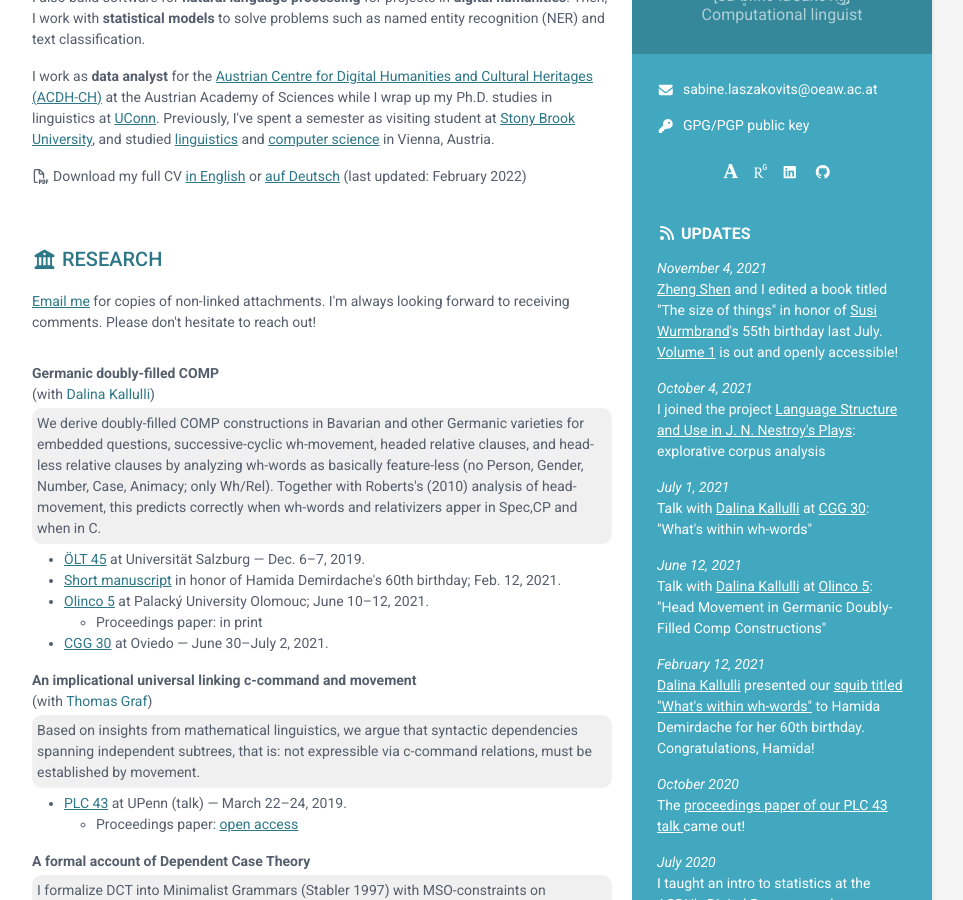
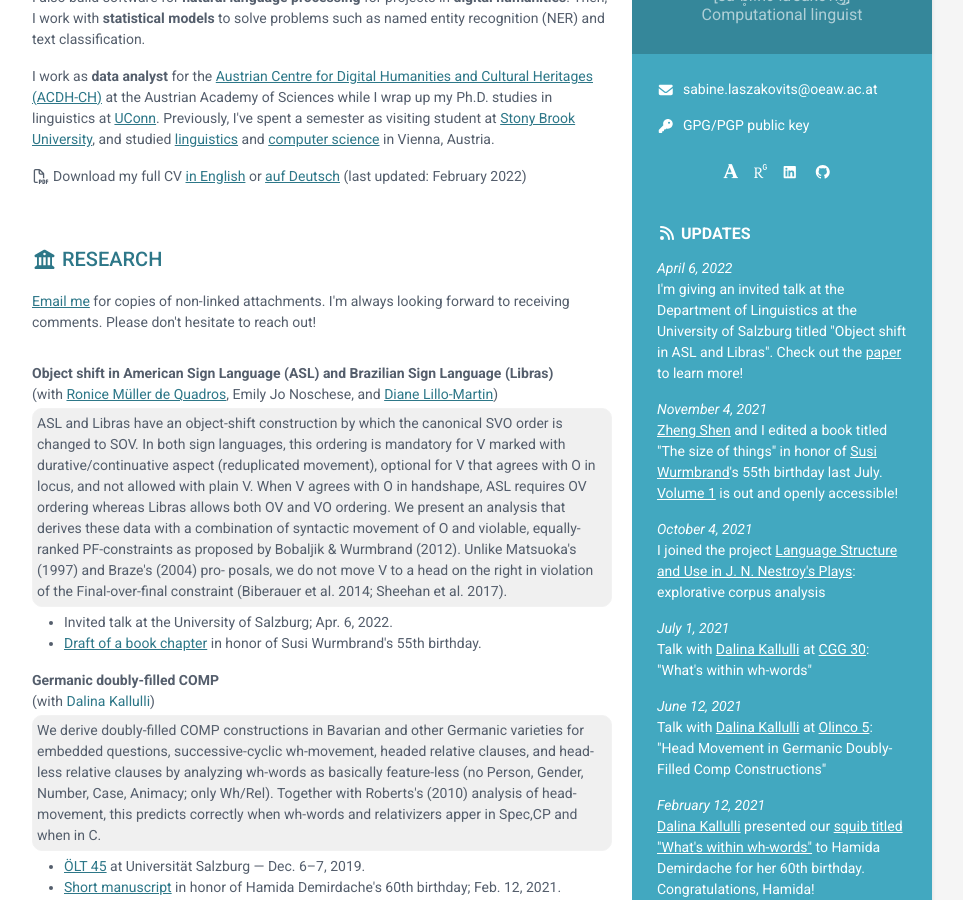
Before and after one commit to laszabine/laszabine.github.io, a Jekyll site: the page built from index.html, in a window 1280 px wide and 900 px high, scrolled down 344 px. Shown: the whole window, without its empty margins (188-1151 px from the left). Built offline with Jekyll 4.4.1, drawn with Linux system fonts in a browser that asks for light colours; nearby versions of some CDN libraries; library files that are not in the unit come from our copies.

Commit message:
added Object shift project info

```diff
--- a/_config.yml
+++ b/_config.yml
@@ -44,3 +44,4 @@ thomasgraf: http://thomasgraf.net/
 yongsukyoo: https://sites.google.com/site/usefulstone/
 zhengshen: https://zheng-shen.github.io/
 susiwurmbrand: http://susiwurmbrand.com/
+rmq: https://orcid.org/0000-0002-5152-8716
--- a/_includes/research.html
+++ b/_includes/research.html
@@ -10,6 +10,39 @@
         Please don't hesitate to reach out!
       </p>
     </div><!--//intro-->
+
+    <div class="item">
+      <span class="title">
+        Object shift in American Sign Language (ASL) and Brazilian Sign Language (Libras)
+      </span>
+      <div span="coauthors">
+        (with
+          <a href="{{site.rmq}}" target="_blank">Ronice M&uuml;ller de Quadros</a>,
+          Emily Jo Noschese,
+          and
+          <a href="{{site.dianelm}}" target="_blank">Diane Lillo-Martin</a>)
+      </div>
+      <div class="abstract">
+        ASL and Libras have an object-shift construction by which the canonical SVO order
+        is changed to SOV. In both sign languages, this ordering is mandatory for V
+        marked with durative/continuative aspect (reduplicated movement), optional for
+        V that agrees with O in locus, and not allowed with plain V. When V agrees with
+        O in handshape, ASL requires OV ordering whereas Libras allows both OV and
+        VO ordering. We present an analysis that derives these data with a combination of
+        syntactic movement of O and violable, equally-ranked PF-constraints as proposed
+        by Bobaljik & Wurmbrand (2012). Unlike Matsuoka's (1997) and Braze's (2004) pro-
+        posals, we do not move V to a head on the right in violation of the Final-over-final
+        constraint (Biberauer et al. 2014; Sheehan et al. 2017).
+      </div>
+      <ul>
+        <li>
+          Invited talk at the University of Salzburg; Apr. 6, 2022.
+        </li>
+        <li>
+          <a href="downloads/laszakovits-etal-2022-objectshift.pdf" target="_blank">Draft of a book chapter</a> in honor of Susi Wurmbrand's 55th birthday.
+        </li>
+      </ul>
+    </div>
 
     <div class="item">
       <span class="title">
--- a/_includes/updates.html
+++ b/_includes/updates.html
@@ -3,6 +3,17 @@
     <i class="fas fa-rss"></i>
     Updates
   </h2>
+
+  <div class="item">
+    <div class="when">April 6, 2022</div>
+    <div class="details">
+      I'm giving an invited talk
+      at the Department of Linguistics
+      at the University of Salzburg
+      titled &quot;Object shift in ASL and Libras&quot;.
+      Check out the <a href="downloads/laszakovits-etal-2022-objectshift.pdf" target="_blank">paper</a> to learn more!
+    </div>
+  </div>
 
   <div class="item">
     <div class="when">November 4, 2021</div>
```
Also changed, not shown: 1 other file.
